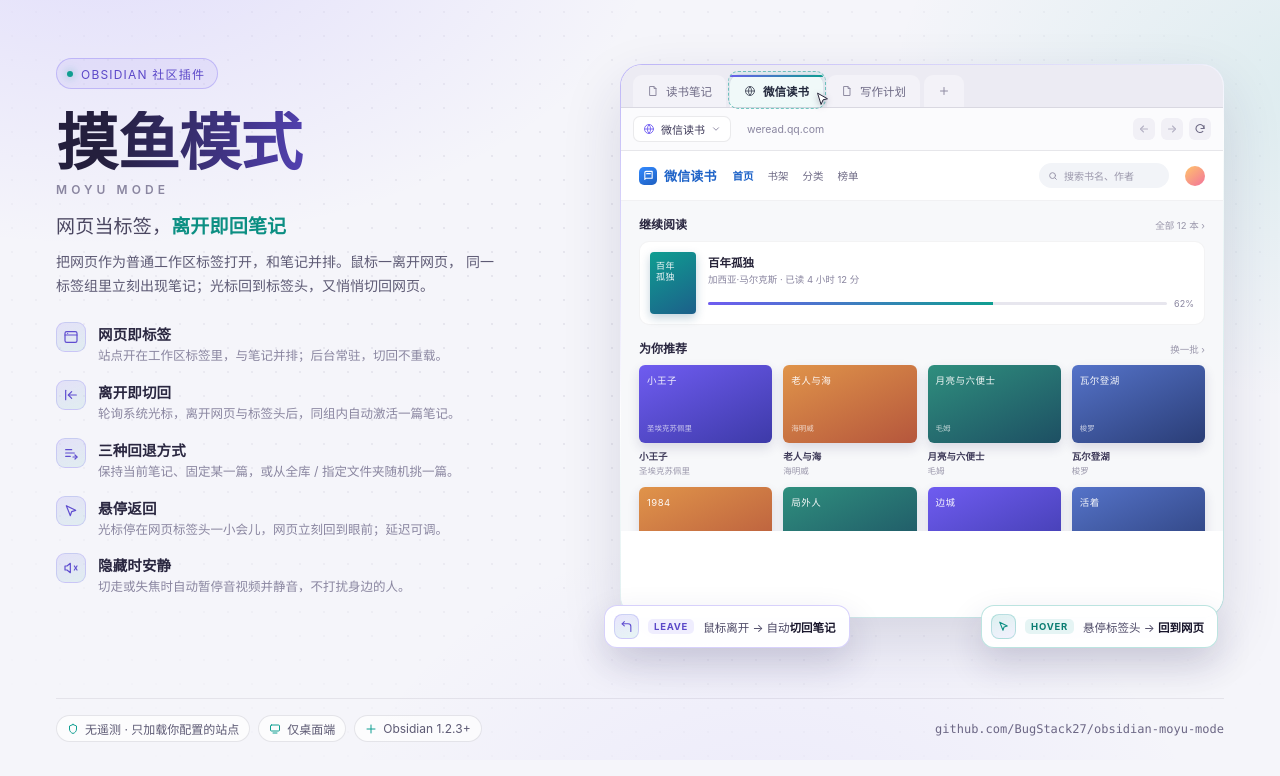
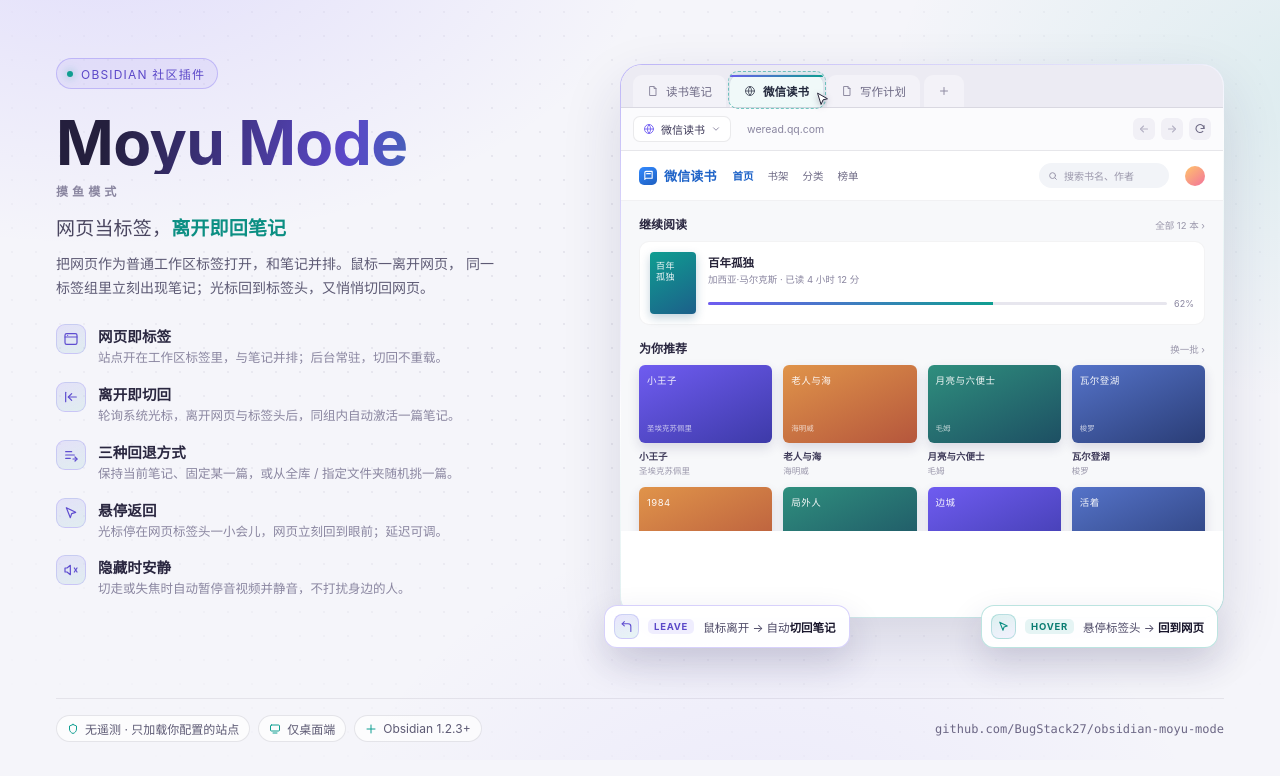
Before and after one commit to BugStack27/obsidian-moyu-mode, a website: page assets/promo.html in a window 1280 px wide. Drawn offline with Linux system fonts and the light colour scheme.

Commit message:
release: 1.0.1
问题修复
- 插件展示名改为 Moyu Mode，符合 Obsidian 社区目录的命名要求，可以正常提交与安装
- 插件简介改为英文，在社区插件目录中展示更清晰

```diff
--- a/assets/promo.html
+++ b/assets/promo.html
@@ -468,8 +468,8 @@
       <div class="left">
         <div class="badge"><span class="dot"></span>Obsidian 社区插件</div>
 
-        <h1>摸鱼模式</h1>
-        <div class="latin">Moyu Mode</div>
+        <h1>Moyu Mode</h1>
+        <div class="latin">摸鱼模式</div>
         <div class="subtitle">网页当标签，<b>离开即回笔记</b></div>
         <p class="lede">
           把网页作为普通工作区标签打开，和笔记并排。鼠标一离开网页，
--- a/package.json
+++ b/package.json
@@ -1,6 +1,6 @@
 {
 	"name": "moyu-mode",
-	"version": "1.0.0",
+	"version": "1.0.1",
 	"description": "将网页作为工作区标签打开，鼠标离开视图时自动切回笔记",
 	"main": "main.js",
 	"type": "module",
--- a/versions.json
+++ b/versions.json
@@ -1,3 +1,4 @@
 {
-	"1.0.0": "1.2.3"
+	"1.0.0": "1.2.3",
+	"1.0.1": "1.2.3"
 }
```
Also changed, not shown: README.md, assets/promo.png, manifest.json, 1 other file.
